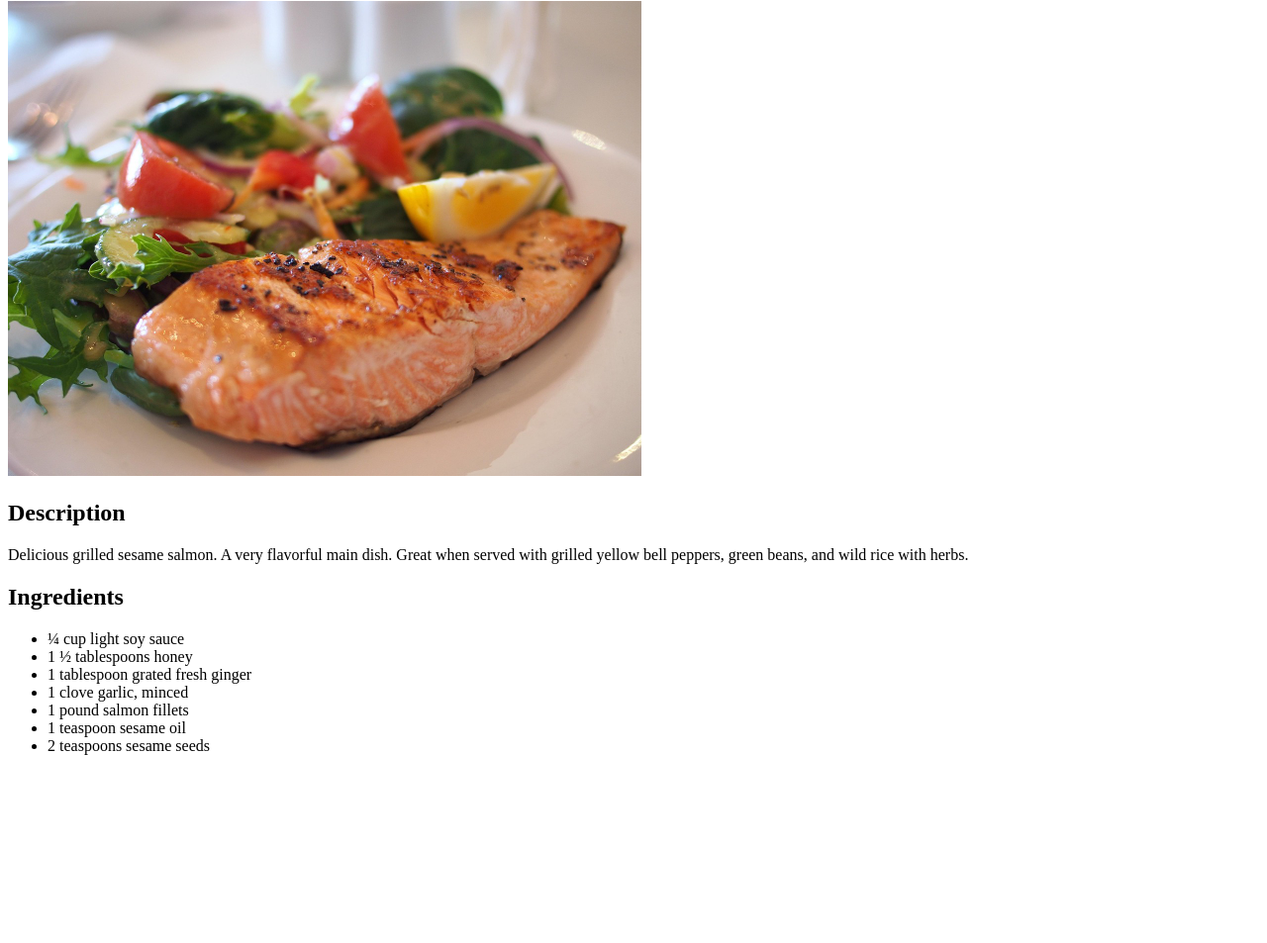
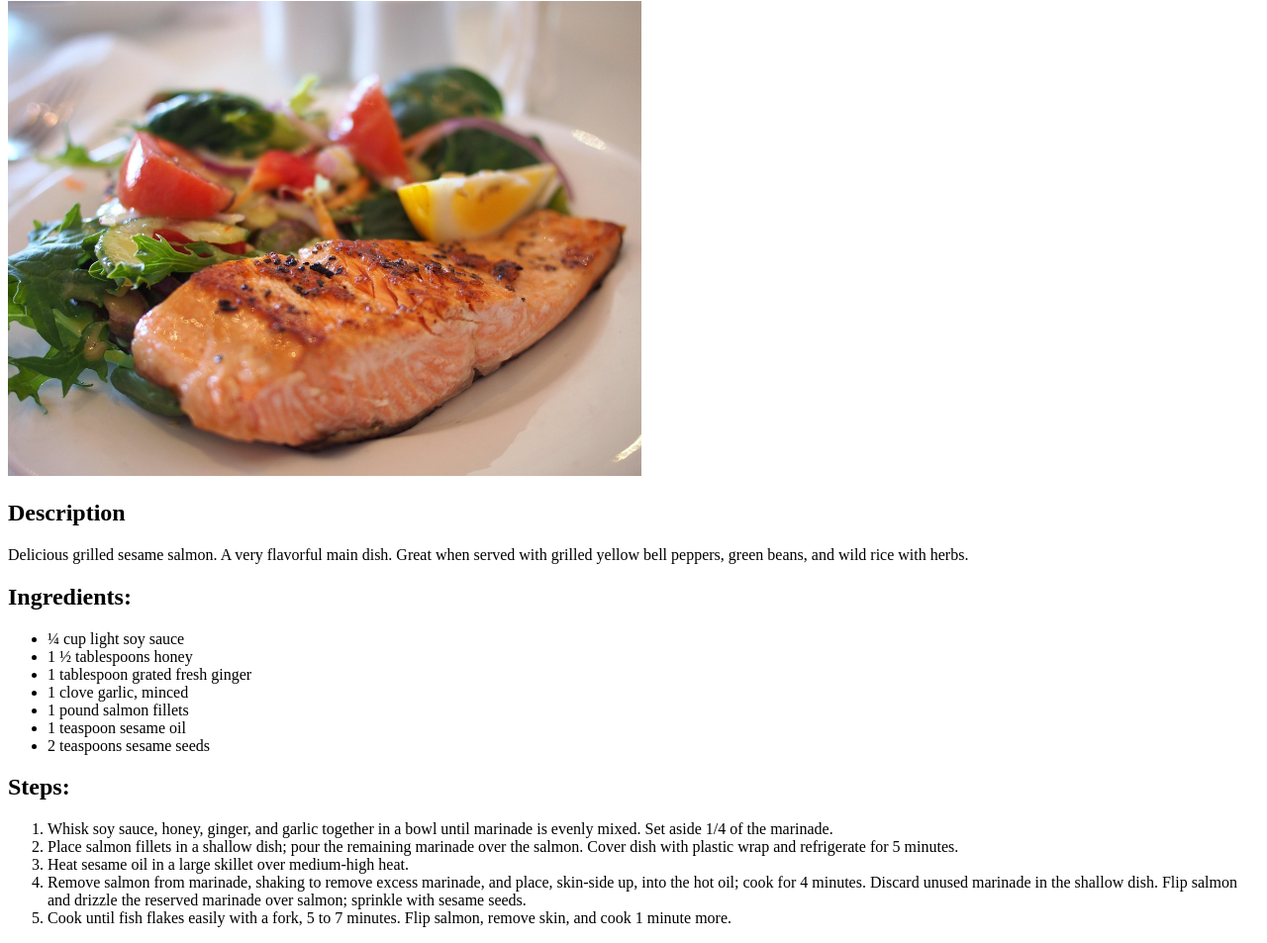
Before and after one commit to LakshyaRai22/odin-recipes, a plain HTML site: page recipes/sesame_grilled_salmon.html in a window 1280 px wide. Shown: the part 79-1032 px from the top of the page at 99% size. Before the commit the page ends 858 px from the top, so only its background shows below. Drawn offline with Linux system fonts and the light colour scheme.

Commit message:
Added Steps to make the dish

```diff
--- a/recipes/sesame_grilled_salmon.html
+++ b/recipes/sesame_grilled_salmon.html
@@ -10,7 +10,7 @@
     <img src="../Images/salmon.jpg" alt="Image of a Sesame Grilled Salmon" height="480" width="640">
     <h2>Description</h2>
     <p>Delicious grilled sesame salmon. A very flavorful main dish. Great when served with grilled yellow bell peppers, green beans, and wild rice with herbs.</p>
-    <h2>Ingredients</h2>
+    <h2>Ingredients:</h2>
     <ul>
         <li>¼ cup light soy sauce</li>
         <li>1 ½ tablespoons honey</li>
@@ -20,5 +20,13 @@
         <li>1 teaspoon sesame oil</li>
         <li>2 teaspoons sesame seeds</li>
     </ul>
+    <h2>Steps:</h2>
+    <ol>
+        <li>Whisk soy sauce, honey, ginger, and garlic together in a bowl until marinade is evenly mixed. Set aside 1/4 of the marinade. </li>
+        <li>Place salmon fillets in a shallow dish; pour the remaining marinade over the salmon. Cover dish with plastic wrap and refrigerate for 5 minutes. </li>
+        <li>Heat sesame oil in a large skillet over medium-high heat. </li>
+        <li>Remove salmon from marinade, shaking to remove excess marinade, and place, skin-side up, into the hot oil; cook for 4 minutes. Discard unused marinade in the shallow dish. Flip salmon and drizzle the reserved marinade over salmon; sprinkle with sesame seeds. </li>
+        <li>Cook until fish flakes easily with a fork, 5 to 7 minutes. Flip salmon, remove skin, and cook 1 minute more. </li>
+    </ol>
 </body>
 </html>
```
